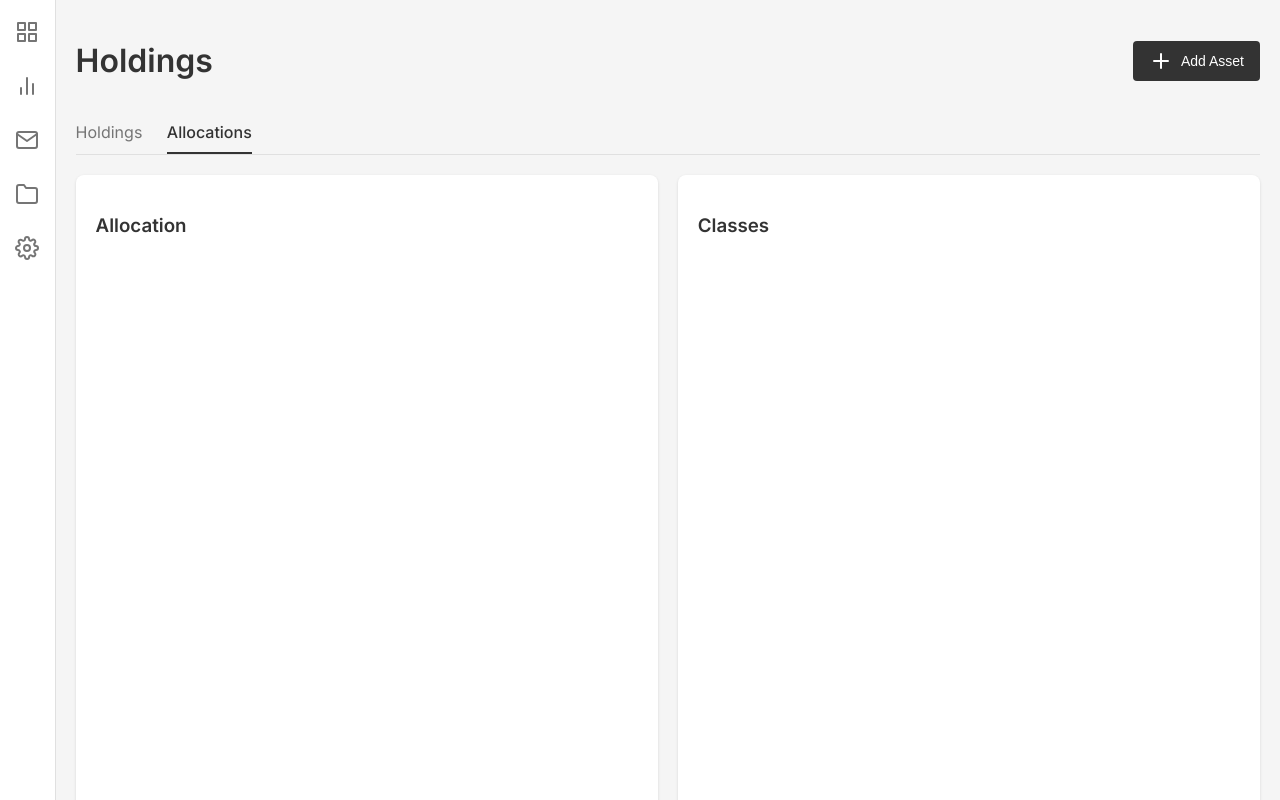
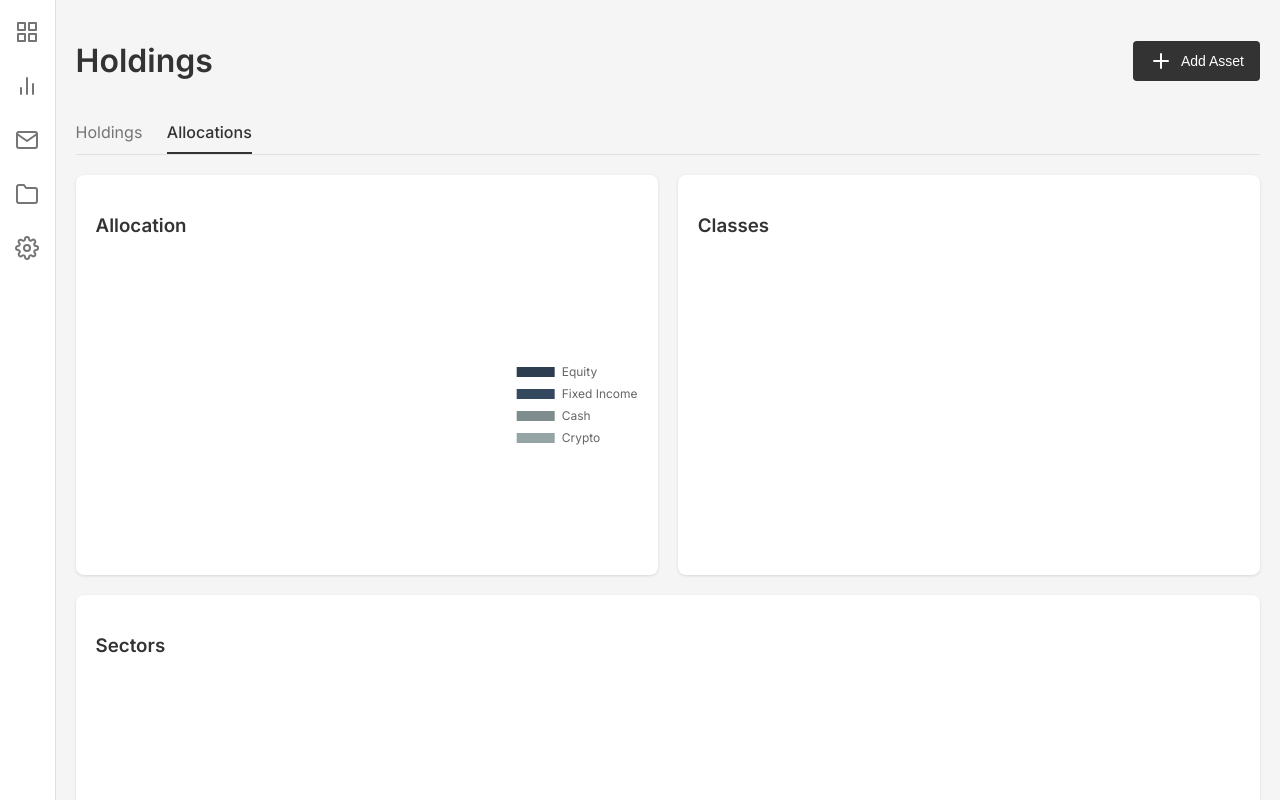
Before and after one commit to GEMS-Gallery/stocksnap-0191fcec1b26, a website built with Vite: page frontend/index.html in a window 1280 px wide. Built offline with nearby package versions, Linux system fonts and the light colour scheme; what @dfinity/agent would draw is missing.

Commit message:
0191fcfd-0a0c-7ff4-95b9-0831238487d9

```diff
--- a/frontend/index.css
+++ b/frontend/index.css
@@ -79,6 +79,13 @@ body, html {
     box-shadow: 0 1px 3px rgba(0,0,0,0.12);
     flex: 1 1 calc(33.333% - 20px);
     min-width: 300px;
+    display: flex;
+    flex-direction: column;
+}
+.chart-wrapper {
+    flex-grow: 1;
+    position: relative;
+    height: 300px;
 }
 .holdings-grid {
     display: grid;
--- a/frontend/index.html
+++ b/frontend/index.html
@@ -51,15 +51,21 @@
                 <div class="charts-container">
                     <div class="chart-card">
                         <h3>Allocation</h3>
-                        <canvas id="allocationChart"></canvas>
+                        <div class="chart-wrapper">
+                            <canvas id="allocationChart"></canvas>
+                        </div>
                     </div>
                     <div class="chart-card">
                         <h3>Classes</h3>
-                        <canvas id="classesChart"></canvas>
+                        <div class="chart-wrapper">
+                            <canvas id="classesChart"></canvas>
+                        </div>
                     </div>
                     <div class="chart-card">
                         <h3>Sectors</h3>
-                        <canvas id="sectorsChart"></canvas>
+                        <div class="chart-wrapper">
+                            <canvas id="sectorsChart"></canvas>
+                        </div>
                     </div>
                 </div>
                 <div id="holdings-grid" class="holdings-grid">
```
